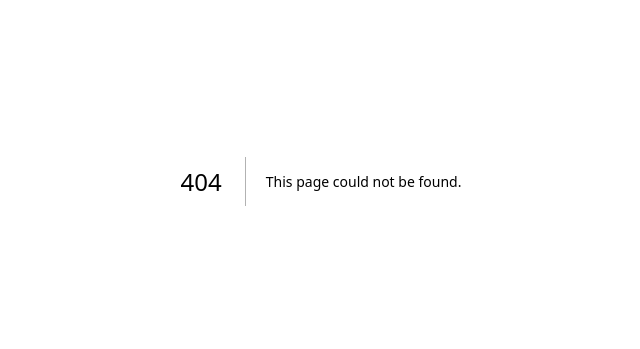
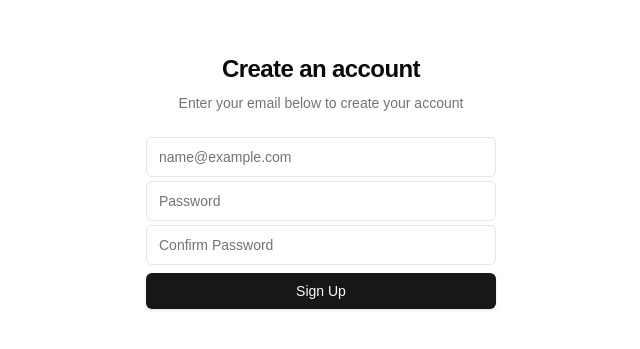
Before and after one commit to fightclub-pentagon/plot-twist-dash, a Next.js app: page /signup in a window 1280 px wide. Before the commit this address had no page. Shown: the part 219-568 px from the top of the page, without its empty margins (319-959 px from the left). Built offline with nearby package versions, Linux system fonts and the light colour scheme; no server answers.

Commit message:
create user with emal

```diff
--- a/app/signin/page.tsx
+++ b/app/signin/page.tsx
@@ -7,6 +7,7 @@ import { Icons } from "@/components/ui/icons"
 import { signInWithEmailAndPassword, signInWithPopup, GoogleAuthProvider, OAuthProvider } from 'firebase/auth'
 import { auth } from '@/firebase'
 import { useRouter } from 'next/navigation'
+import Link from 'next/link'
 
 export default function SignInPage() {
   const [email, setEmail] = useState('')
@@ -20,7 +21,17 @@ export default function SignInPage() {
     setIsLoading(true)
     setError('')
     try {
-      await signInWithEmailAndPassword(auth, email, password)
+      const userCredential = await signInWithEmailAndPassword(auth, email, password)
+
+      // Print the entire response
+      console.log('Firebase Auth Response:', userCredential)
+
+      // Print specific user information
+      console.log('User:', userCredential.user)
+      console.log('User ID:', userCredential.user.uid)
+      console.log('Display Name:', userCredential.user.displayName)
+      console.log('Email:', userCredential.user.email)
+
       router.push('/')//('/dashboard')
     } catch (error: unknown) {
       const errorMessage = error instanceof Error ? error.message : 'An unknown error occurred';
@@ -107,6 +118,12 @@ export default function SignInPage() {
               </Button>
             </div>
           </form>
+          <p className="text-sm text-center">
+            Don&apos;t have an account?{" "}
+            <Link href="/signup" className="text-blue-500 hover:underline">
+              Sign up
+            </Link>
+          </p>
           <div className="relative">
             <div className="absolute inset-0 flex items-center">
               <span className="w-full border-t" />
--- /dev/null
+++ b/app/signup/page.tsx
@@ -0,0 +1,89 @@
+'use client'
+
+import { useState } from 'react'
+import { Button } from "@/components/ui/button"
+import { Input } from "@/components/ui/input"
+import { Icons } from "@/components/ui/icons"
+import { createUserWithEmailAndPassword } from 'firebase/auth'
+import { auth } from '@/firebase'
+import { useRouter } from 'next/navigation'
+
+export default function SignUpPage() {
+  const [email, setEmail] = useState('')
+  const [password, setPassword] = useState('')
+  const [confirmPassword, setConfirmPassword] = useState('')
+  const [isLoading, setIsLoading] = useState(false)
+  const [error, setError] = useState('')
+  const router = useRouter()
+
+  const handleSignUp = async (e: React.FormEvent) => {
+    e.preventDefault()
+    if (password !== confirmPassword) {
+      setError('Passwords do not match')
+      return
+    }
+    setIsLoading(true)
+    setError('')
+    try {
+      await createUserWithEmailAndPassword(auth, email, password)
+      router.push('/') // Redirect to home page after successful signup
+    } catch (error: unknown) {
+      const errorMessage = error instanceof Error ? error.message : 'An unknown error occurred'
+      setError(errorMessage)
+    } finally {
+      setIsLoading(false)
+    }
+  }
+
+  return (
+    <div className="flex flex-col items-center justify-center min-h-screen bg-background">
+      <div className="mx-auto flex w-full flex-col justify-center space-y-6 sm:w-[350px]">
+        <div className="flex flex-col space-y-2 text-center">
+          <h1 className="text-2xl font-semibold tracking-tight">Create an account</h1>
+          <p className="text-sm text-muted-foreground">Enter your email below to create your account</p>
+        </div>
+        <div className="grid gap-6">
+          <form onSubmit={handleSignUp}>
+            <div className="grid gap-2">
+              <div className="grid gap-1">
+                <Input
+                  id="email"
+                  placeholder="name@example.com"
+                  type="email"
+                  autoCapitalize="none"
+                  autoComplete="email"
+                  autoCorrect="off"
+                  value={email}
+                  onChange={(e) => setEmail(e.target.value)}
+                />
+                <Input
+                  id="password"
+                  placeholder="Password"
+                  type="password"
+                  autoCapitalize="none"
+                  autoCorrect="off"
+                  value={password}
+                  onChange={(e) => setPassword(e.target.value)}
+                />
+                <Input
+                  id="confirmPassword"
+                  placeholder="Confirm Password"
+                  type="password"
+                  autoCapitalize="none"
+                  autoCorrect="off"
+                  value={confirmPassword}
+                  onChange={(e) => setConfirmPassword(e.target.value)}
+                />
+              </div>
+              <Button disabled={isLoading}>
+                {isLoading && <Icons.spinner className="mr-2 h-4 w-4 animate-spin" />}
+                Sign Up
+              </Button>
+            </div>
+          </form>
+        </div>
+        {error && <p className="text-sm text-red-500">{error}</p>}
+      </div>
+    </div>
+  )
+}
--- a/components/page.tsx
+++ b/components/page.tsx
@@ -36,12 +36,20 @@ export function LandingPageComponent() {
                   Where every mystery has a twist and it&apos;s yours to create
                 </p>
               </div>
+              <div className="flex space-x-4">
                 <Link href="/signin">
                   <Button className="inline-flex items-center justify-center">
                     Sign In
                     <ArrowRight className="ml-2 h-4 w-4" />
                   </Button>
                 </Link>
+                <Link href="/signup">
+                  <Button variant="outline" className="inline-flex items-center justify-center">
+                    Sign Up
+                    <ArrowRight className="ml-2 h-4 w-4" />
+                  </Button>
+                </Link>
+              </div>
             </div>
           </div>
         </section>
```
Lines whose indentation alone changed are shown as unchanged.
